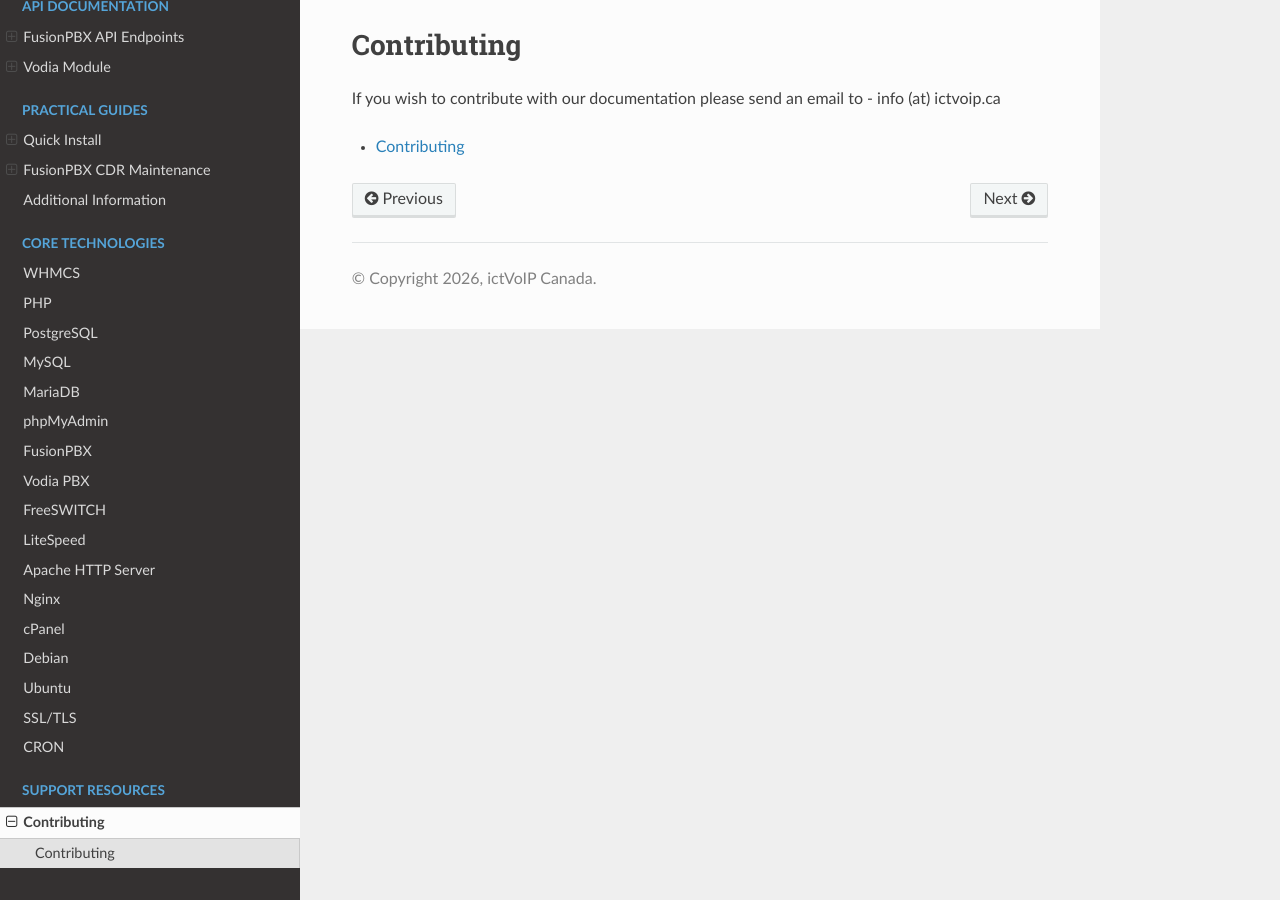
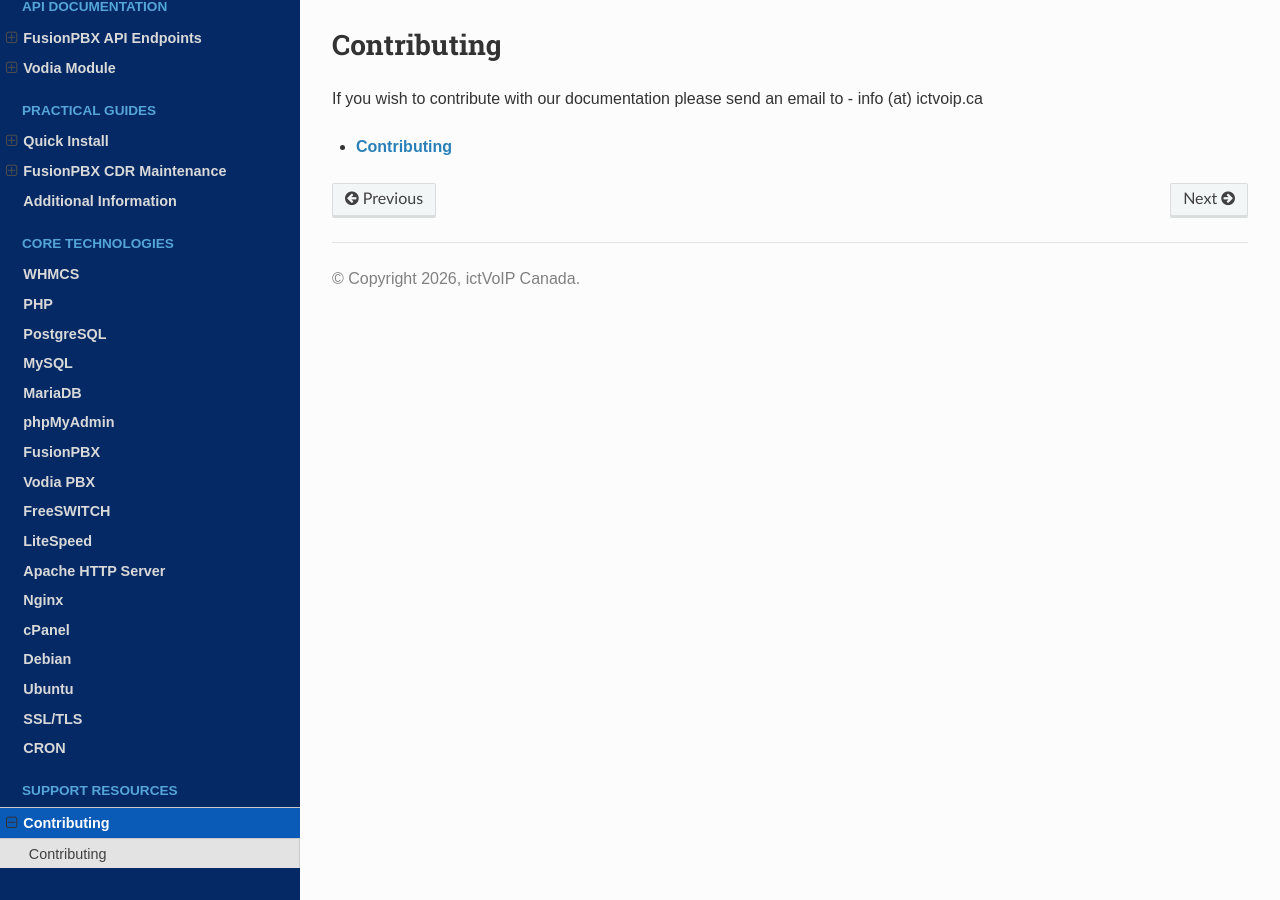
Before and after one commit to ictvoip/ictvoip-docs, a Sphinx documentation site: the page built from docs/source/contributing.rst, in a window 1280 px wide. Built offline with Sphinx 7.4.7 and the Read the Docs theme 3.1.0, drawn with Linux system fonts in a browser that asks for light colours; pages that are not in the unit, such as notebooks, are missing from menus.

Commit message:
Update RTD custom CSS and templates for ictvoip branding

```diff
--- a/docs/source/conf.py
+++ b/docs/source/conf.py
@@ -25,6 +25,7 @@ intersphinx_mapping = {
 intersphinx_disabled_domains = ['std']
 
 templates_path = ['../_templates']
+html_static_path = ['_static']
 
 # -- Options for HTML output
 
@@ -62,7 +63,7 @@ html_show_sourcelink = False
 
 # Include custom CSS and JavaScript for better navigation
 html_css_files = [
-    'custom.css',
+    'css/custom-ictvoip.css',
 ]
 
 html_js_files = [
```
